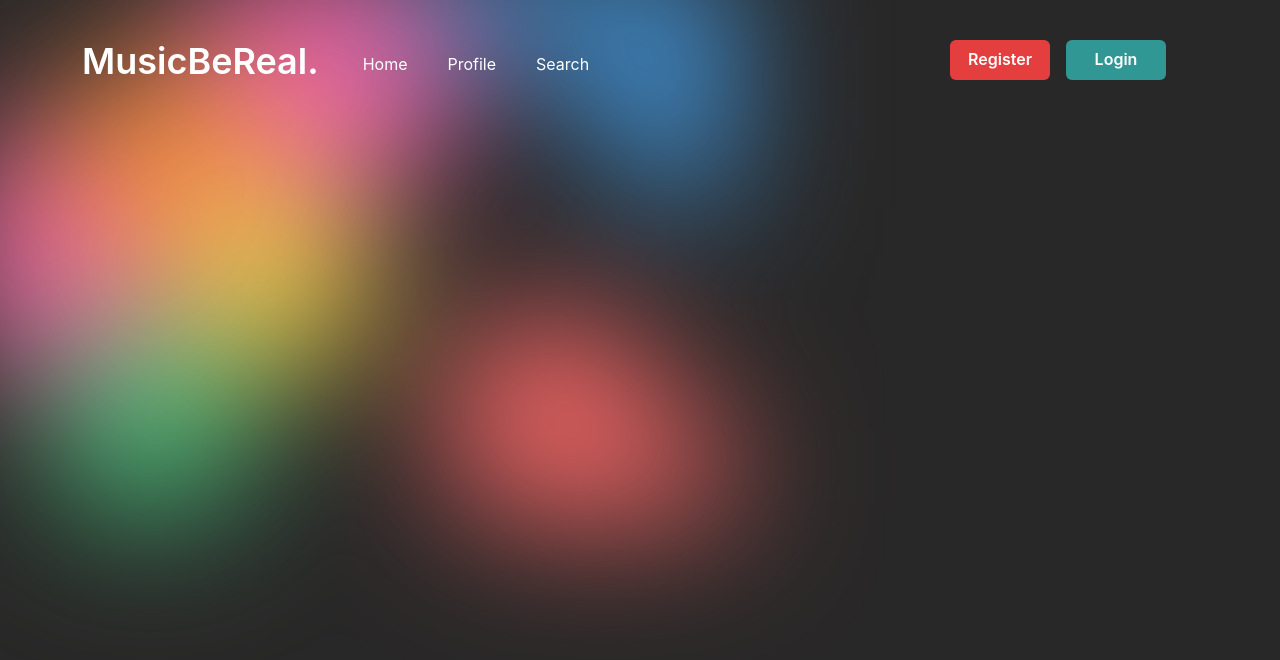
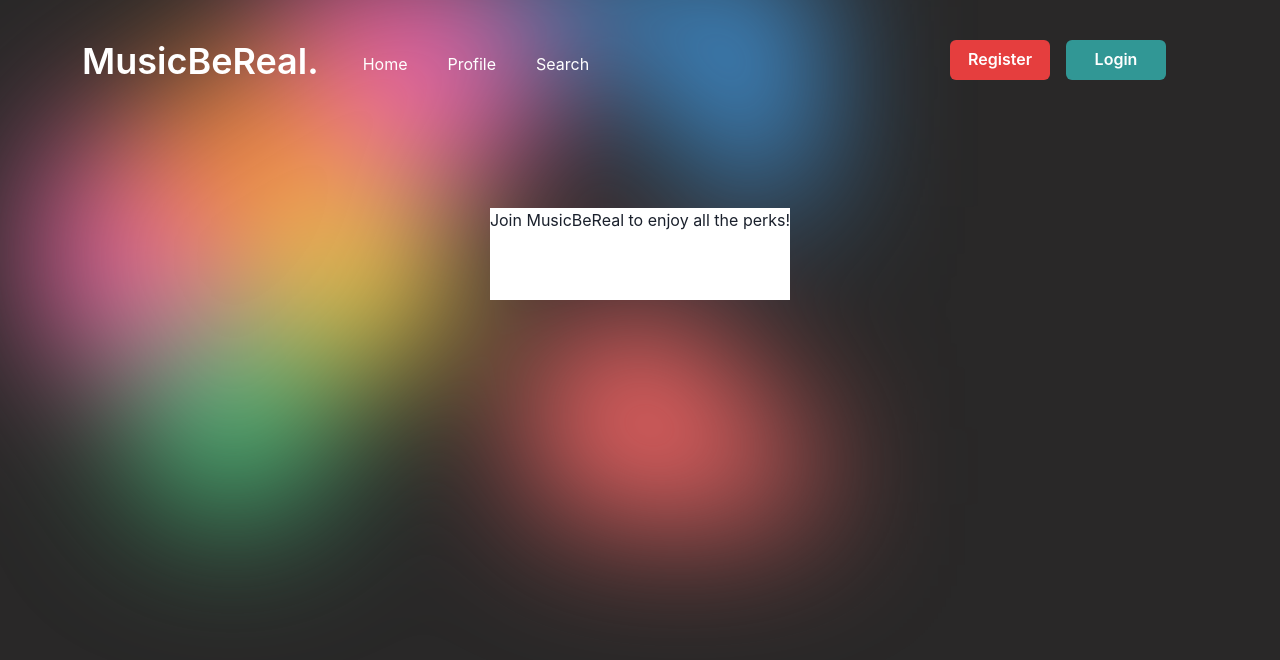
Before and after one commit to rkalafos/music-be-real, a React (Create React App) app: page / in a window 1280 px wide. Shown: the top 660 px of the page. Built offline with nearby package versions, Linux system fonts and the light colour scheme; no server answers.

Commit message:
fixing layout elements, making search a page

```diff
--- a/src/App.js
+++ b/src/App.js
@@ -2,13 +2,13 @@ import "./App.css";
 import { BrowserRouter, Routes, Route } from "react-router-dom";
 import HomePage from "./pages/HomePage";
 import Details from "./components/details";
-import Search from "./components/search";
 import MBRTheme from "./theme";
 import { ChakraProvider } from "@chakra-ui/react";
 import LoginPage from "./pages/LoginPage";
 import RegisterPage from "./pages/RegisterPage";
 import ProfilePage from "./pages/ProfilePage";
 import EditProfilePage from "./pages/EditProfilePage";
+import SearchPage from "./pages/SearchPage";
 import './vendors/bootstrap/css/bootstrap.min.css';
 import './vendors/bootstrap/bootstrap.min.css';
 function App() {
@@ -23,7 +23,7 @@ function App() {
             <Route path="/edit-profile" element={<EditProfilePage />} />
             <Route path="/profile/:profileId" element={<ProfilePage />} />
             <Route path="/details/:did" element={<Details />} />
-            <Route path="/search" element={<Search />} />
+            <Route path="/search" element={<SearchPage />} />
           </Routes>
         </div>
       </BrowserRouter>
--- a/src/components/navBar.js
+++ b/src/components/navBar.js
@@ -22,10 +22,6 @@ import {
   Stack,
 } from '@chakra-ui/react';
 import { HamburgerIcon, CloseIcon} from '@chakra-ui/icons';
-
-const Links = () => {
-
-}
 
 export default function NavBar() {
   const { isOpen, onOpen, onClose } = useDisclosure();
@@ -58,7 +54,7 @@ export default function NavBar() {
                       textDecoration: 'none',
                       bg: 'gray.200'
                     }}
-                    href= ''>
+                    href= '/'>
                     Home
                   </Link>
                   <Link
@@ -70,7 +66,7 @@ export default function NavBar() {
                       textDecoration: 'none',
                       bg: 'gray.200'
                     }}
-                    href= ''>
+                    href={`/profile/${currentUser._id}`}>
                     Profile
                   </Link>
                   <Link
@@ -143,7 +139,7 @@ export default function NavBar() {
                                         textDecoration: 'none',
                                         bg: 'gray.200'
                                       }}
-                                      href= ''>
+                                      href= '/'>
                                       Home
                                     </Link>
                                     <Link
@@ -155,7 +151,7 @@ export default function NavBar() {
                                         textDecoration: 'none',
                                         bg: 'gray.200'
                                       }}
-                                      href= ''>
+                                      href= {`/profile/${currentUser._id}`}>
                                       Profile
                                     </Link>
                                     <Link
--- a/src/layouts/DefaultLayout.js
+++ b/src/layouts/DefaultLayout.js
@@ -1,17 +1,24 @@
 import React from "react";
 import { Header } from "../components/Header";
 import { Blur } from "../components/Blur";
-
+import { Nav, Navbar, Container } from 'react-bootstrap';
+import { Box, VStack, Stack, Center } from "@chakra-ui/react";
 export const DefaultLayout = ({ children }) => {
   return (
-    <>
+
+    <Box position={"relative"}>
+      <VStack>
         <Header />
+        <Stack as={Center} direction={"row"} w={"100%"}>
+          {children}
+        </Stack>
+      </VStack>
       <Blur
         position={"absolute"}
         top={-10}
         left={-10}
         style={{ filter: "blur(70px)" }}
       />
-    </>
+    </Box>
   );
 };
--- a/src/pages/HomePage.js
+++ b/src/pages/HomePage.js
@@ -1,6 +1,6 @@
 import React from "react";
 import { DefaultLayout } from "../layouts/DefaultLayout";
-import { Box, Button, Flex, GridItem, Spacer, Grid } from "@chakra-ui/react";
+import { Heading, HStack, Grid, GridItem } from "@chakra-ui/react";
 import { useNavigate } from "react-router";
 import PostList from "../components/PostList";
 import { useSelector } from "react-redux";
@@ -9,65 +9,28 @@ const HomePage = () => {
   const navigate = useNavigate();
   const currentUser = useSelector((state) => state.currentUser);
   return (
-  <DefaultLayout />
+  <DefaultLayout>
+  <Grid
+    h='200px'
+    templateRows='repeat(2, 1fr)'
+    templateColumns='repeat(5, 1fr)'
+    gap={4}
+  >
+    <GridItem colSpan={6} bg="white">
+          {currentUser?.username ? (
+            <PostList />
+          ) : (
+            <div>Join MusicBeReal to enjoy all the perks!</div>
+          )}
+    </GridItem>
+  </Grid>
+</ DefaultLayout>
   );
- };
+};
 
 export default HomePage;
 
 
-
-//    <DefaultLayout>
-//      <Grid
-//        w={"100%"}
-//        templateRows="repeat(3, 1fr)"
-//        templateColumns="repeat(3, 1fr)"
-//        gap={4}
-//      >
-//        <GridItem></GridItem>
-//        <GridItem></GridItem>
-//        <GridItem>
-//          <Flex w={"100%"}>
-//            <Spacer />
-//            <Box>
-//              {currentUser?.username ? (
-//                <Button
-//                  onClick={() => navigate(`/profile/${currentUser._id}`)}
-//                  mr={4}
-//                >
-//                  View Profile
-//                </Button>
-//              ) : (
-//                <div>
-//                  <Button
-//                    mr={4}
-//                    colorScheme={"red"}
-//                    onClick={() => navigate("/register")}
-//                  >
-//                    Register
-//                  </Button>
-//                  <Button
-//                    mr={4}
-//                    colorScheme={"teal"}
-//                    onClick={() => navigate("/login")}
-//                  >
-//                    Login
-//                  </Button>
-//                </div>
-//              )}
-//            </Box>
-//          </Flex>
-//        </GridItem>
-//        <GridItem />
-//        <GridItem bg="white">
-//          {currentUser?.username ? (
-//            <PostList />
-//          ) : (
-//            <div>Join MusicBeReal to enjoy all the perks!</div>
-//          )}
-//        </GridItem>
-//        <GridItem />
-//      </Grid>
 //
 //      {/*
 //            !token ?
@@ -75,8 +38,5 @@ export default HomePage;
 //                    <h1 style={{color:'white'}}> Login to Spotify </h1>
 //                </a> : <div>Logged in!</div>
 //                */}
-//    </DefaultLayout>
-//  );
-//};
-//
-//export default HomePage;
+
+// export default HomePage;
--- a/src/pages/LoginPage.js
+++ b/src/pages/LoginPage.js
@@ -105,7 +105,7 @@ const LoginPage = () => {
           Need to register for an account?
         </Button>
       </Box>
-    </DefaultLayout>
+</DefaultLayout>
   );
 };
 export default LoginPage;
--- a/src/pages/ProfilePage.js
+++ b/src/pages/ProfilePage.js
@@ -21,7 +21,8 @@ const ProfilePage = () => {
   );
 
   return (
-    <DefaultLayout>
+  <>
+    <DefaultLayout />
       <Stack
         align={"center"}
         justify={"center"}
@@ -45,7 +46,7 @@ const ProfilePage = () => {
           )}
         </HStack>
       </Stack>
-    </DefaultLayout>
+    </>
   );
 };
 export default ProfilePage;
--- a/src/components/search.js
+++ b/src/pages/SearchPage.js
@@ -1,7 +1,7 @@
 import React from "react";
-import SearchBar from "./searchBar";
+import SearchBar from "../components/searchBar";
 
-const Search = () => {
+const SearchPage = () => {
   return (
     <>
       <h1 style={{ color: "white" }}>Search Page</h1>
@@ -9,4 +9,4 @@ const Search = () => {
     </>
   );
 };
-export default Search;
+export default SearchPage;
```
